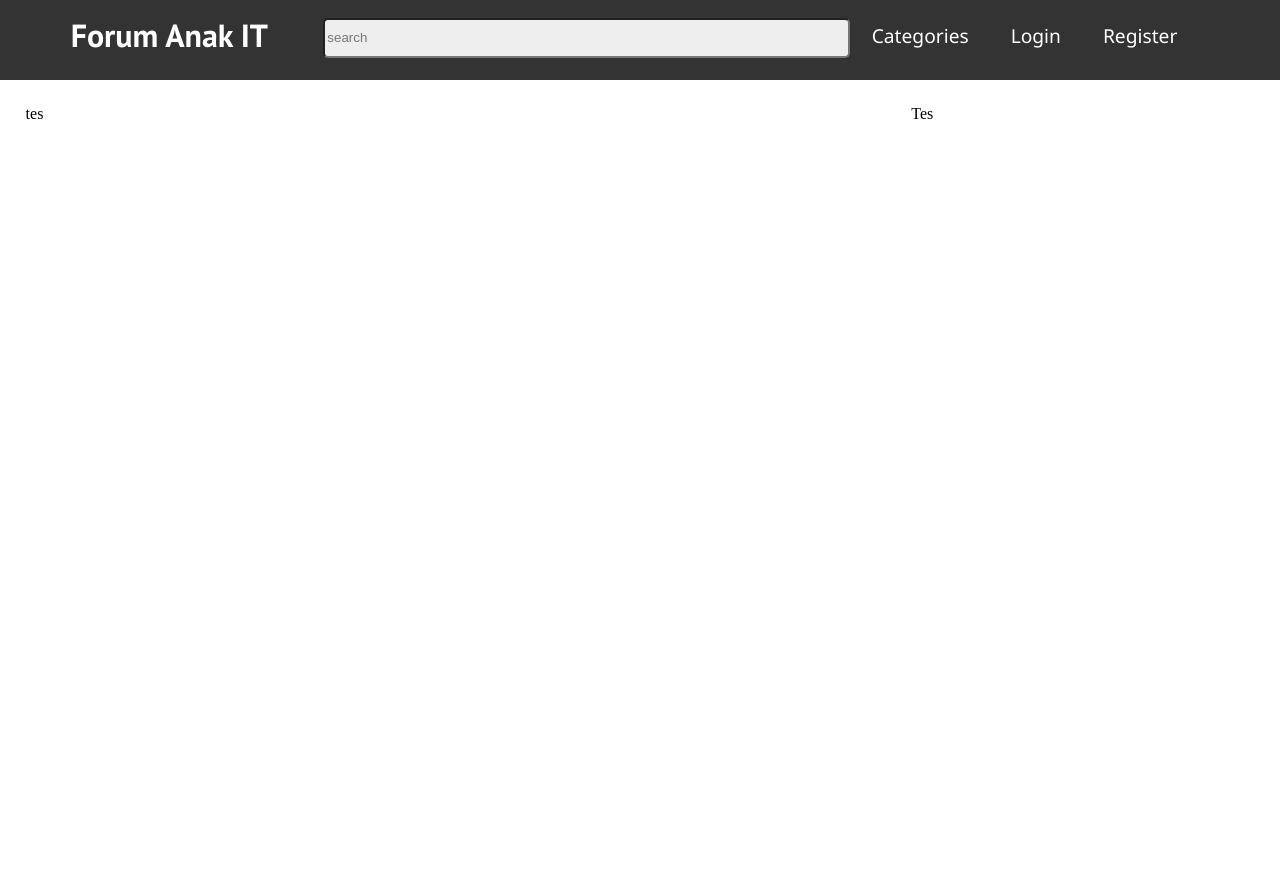
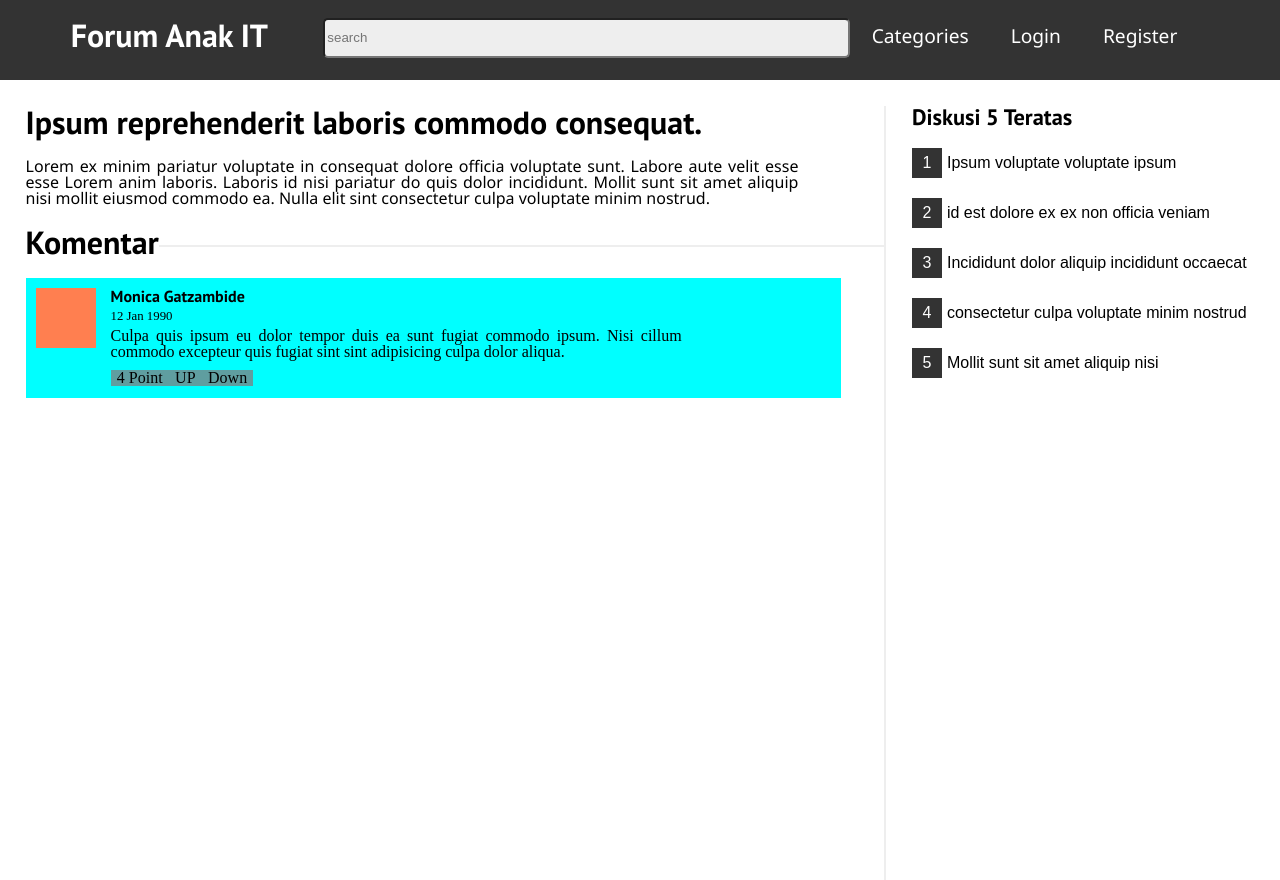
Before and after one commit to afifwanda/BlogPost, a React (Create React App) app in the folder client/: page / in a window 1280 px wide. Built offline with nearby package versions, Linux system fonts and the light colour scheme.

Commit message:
layouting article page

```diff
--- a/client/src/pages/home.page.js
+++ b/client/src/pages/home.page.js
@@ -5,15 +5,56 @@ import '../styles/home.style.css'
 
 function Home(){
 
+  const title = [
+    'Ipsum voluptate voluptate ipsum',
+    'id est dolore ex ex non officia veniam',
+    'Incididunt dolor aliquip incididunt occaecat',
+    'consectetur culpa voluptate minim nostrud',
+    'Mollit sunt sit amet aliquip nisi'
+  ]
+
   return(
     <>
     <Navbar />
     <body className='home'>
       <section className='homeSection'>
-        tes
+        <div className='article'>
+          <h1>Ipsum reprehenderit laboris commodo consequat.</h1>
+          <p>Lorem ex minim pariatur voluptate in consequat dolore officia voluptate sunt.
+            Labore aute velit esse esse Lorem anim laboris. Laboris id nisi pariatur do quis dolor incididunt.
+            Mollit sunt sit amet aliquip nisi mollit eiusmod commodo ea. Nulla elit
+            sint consectetur culpa voluptate minim nostrud.
+          </p>
+        </div>
+        <div className='comments-title'>
+          <div className='title-box'>
+            <h1>Komentar</h1>
+            <div className='horizontal-line' />
+          </div>
+        </div>
+        <div className='comment'>
+          <div className='avatar'></div>
+          <div className='comment-content'>
+            <div className='user'>Monica Gatzambide</div>
+            <div className='comment-date'>12 Jan 1990</div>
+            <div className='content'>Culpa quis ipsum eu dolor tempor duis ea sunt fugiat commodo ipsum.
+            Nisi cillum commodo excepteur quis fugiat sint sint adipisicing culpa dolor aliqua.</div>
+            <div className='point-box'>
+              <div className='point'>4 Point</div>
+              <div className='upvote'>UP</div>
+              <div className='downvote'>Down</div>
+            </div>
+          </div>
+        </div>
       </section>
       <aside className='asideSection'>
-        Tes
+        <h2>Diskusi 5 Teratas</h2>
+        {title.map((element,index)=>{
+          return <div className='title-dummy'>
+            <div className='number-box'>{index+1}</div>
+            <h3>{element}</h3>
+          </div>
+        })}
       </aside>
     </body>
     </>
--- a/client/src/styles/home.style.css
+++ b/client/src/styles/home.style.css
@@ -1,3 +1,32 @@
+:root {
+  --light-grey: #EEEEEE;
+  --black: #333333;
+}
+
+h1{
+  font-family: 'PT-Bold';
+  font-size: 2rem;
+}
+
+h2{
+  font-family: 'PT-Bold';
+  font-size: 1.4rem;
+}
+
+h3{
+  font-family: 'PT-Regular','Arial';
+  font-size: 1rem;
+  text-align: left;
+}
+
+p{
+  font-family: 'PT-Regular','Segoe UI';
+  margin-top: 20px;
+  width: 90%;
+  text-align: justify;
+}
+
+
 body.home{
   min-height: 100vh;
   min-width: 100vw;
@@ -7,10 +36,99 @@ body.home{
 }
 
 .homeSection{
+  margin-left: 2%;
   margin-top: 2%;
-  margin-left: 2%;
   width:70%;
+  border-right: 2px solid var(--light-grey);
 }
+
+.title-dummy{
+  margin-top: 20px;
+  width: 95%;
+  display: flex;
+  flex-direction: row;
+  align-items: center;
+}
+
+.number-box{
+  display: flex;
+  align-items: center;
+  justify-content: center;
+  width: 30px;
+  height: 30px;
+  margin-right: 5px;
+  background-color: var(--black);
+  color:white;
+  font-family: 'PT-Regular','Arial';
+}
+
+.comments-title{
+  margin-top: 20px;
+}
+
+.title-box{
+  display: flex;
+  flex-direction: row;
+  align-items: center;
+  margin-bottom: 20px;
+}
+
+.horizontal-line{
+  border-top: 2px solid var(--light-grey);
+  margin-top: 1%;
+  width: 100%;
+}
+
+/* new component */
+
+.comment{
+  width: 95%;
+  height: 120px;
+  background-color: aqua;
+  display: flex;
+  flex-direction: row;
+}
+
+.avatar{
+  width: 60px;
+  height: 60px;
+  background-color: coral;
+  margin-left: 10px;
+  margin-top: 10px;
+  margin-right: 15px;
+}
+
+.comment-content{
+  margin-top: 10px;
+  width:70%;
+  text-align: justify;
+}
+
+.user{
+  font-family: 'PT-Bold';
+  font-size: 1rem;
+}
+
+.comment-date{
+  margin-top: 6px;
+  margin-bottom: 6px;
+  font-size: 0.8rem;
+}
+
+.content{
+  margin-bottom: 10px;
+}
+
+.point-box{
+  display: flex;
+  flex-direction: row;
+  width: 25%;
+  justify-content: space-around;
+  background-color: cadetblue;
+}
+
+
+
 
 .asideSection{
   margin-top: 2%;
```
